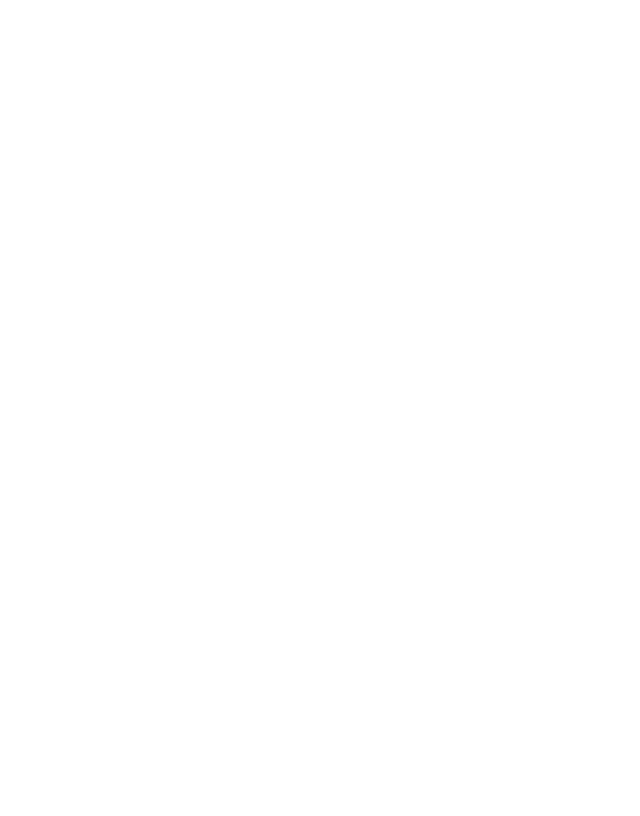
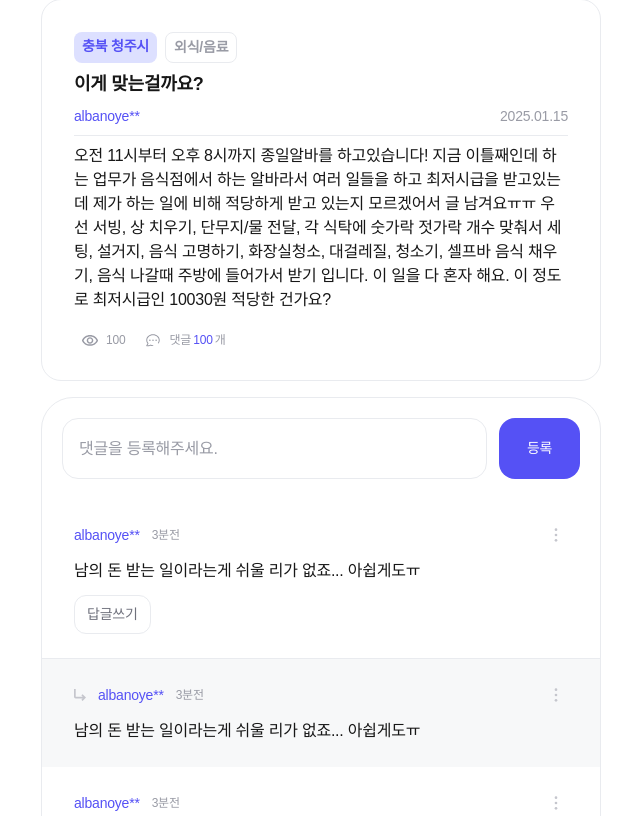
Before and after one commit to Core-Foreign-Employee-Hiring/Front-end, a Next.js app in the folder forwork-fe/: page /review/1 in a window 1280 px wide. Shown: the part 284-1100 px from the top of the page, without its empty margins (319-959 px from the left). Before the commit the page ends 800 px from the top, so only its background shows below. Built offline with nearby package versions, Linux system fonts and the light colour scheme; a web font is replaced by a local one.

Commit message:
feat: 알바후기 상세보기 페이지 기능 구현 #19

```diff
--- a/forwork-fe/src/app/(main)/review/[id]/page.tsx
+++ b/forwork-fe/src/app/(main)/review/[id]/page.tsx
@@ -1,15 +1,80 @@
 "use client";
 
 import NavBar from "@/src/components/common/NavBar";
+import Tag from "@/src/components/common/Tag";
+import ViewIcon from "@/src/assets/review/ViewIcon";
+import ReplyIcon from "@/src/assets/review/ReplyIcon";
+import Comment from "@/src/components/review/Comment";
+import Input from "@/src/components/common/Input";
+import Button from "@/src/components/common/Button";
+import {useRouter} from "next/navigation";
 
-const Page = () => {
-  return (
+const PostPage = () => {
+    const router = useRouter();
+
+    return (
     <div>
-      <main>
         <NavBar />
         <div className="h-60" />
-      </main>
+        <main className={"flex flex-col gap-y-4 justify-center items-center px-[360px]"}>
+            <header className={"flex items-start w-full"}><h1 className={'subtitle-lg'}>알바 이야기</h1></header>
+            <section className={"rounded-[20px] py-[24px] px-[32px] border border-gray2"}>
+                <div className={"flex flex-col gap-y-2 border-b border-gray2 py-[8px]"}>
+                    <section className={"flex gap-x-2"}>
+                        <Tag className={"bg-mainLight-tag"}>충북 청주시</Tag>
+                        <Tag className={"border-gray2-tag"}>외식/음료</Tag>
+                    </section>
+                    <h2 className={"subtitle-lg"}>이게 맞는걸까요?</h2>
+                    <section className={"flex justify-between"}>
+                        <div className={"body-sm text-main"}>albanoye**</div>
+                        <div className={"body-sm text-gray4"}>2025.01.15</div>
+                    </section>
+                </div>
+
+
+                <section className={"body-md mt-[8px]"}>오전 11시부터 오후 8시까지 종일알바를 하고있습니다! 지금 이틀째인데 하는 업무가 음식점에서 하는 알바라서 여러 일들을 하고
+                    최저시급을
+                    받고있는데 제가 하는 일에 비해 적당하게 받고 있는지 모르겠어서 글 남겨요ㅠㅠ 우선 서빙, 상 치우기, 단무지/물 전달, 각 식탁에 숫가락 젓가락 개수 맞춰서 세팅, 설거지, 음식
+                    고명하기, 화장실청소, 대걸레질, 청소기, 셀프바 음식 채우기, 음식 나갈때 주방에 들어가서 받기 입니다. 이 일을 다 혼자 해요. 이 정도로 최저시급인 10030원 적당한
+                    건가요?
+                </section>
+                <section className={"flex gap-x-3 mt-[12px]"}>
+                    <section className={"flex items-center justify-center"}>
+                            <div className={"flex w-[32px] h-[32px] items-center justify-center"}>
+                                <ViewIcon width={18} height={12} fill={"#999BA5"}/>
+                            </div>
+                            <div className={"badge-sm text-gray4"}>100</div>
+
+                    </section>
+
+                    <section className={"flex items-center justify-center"}>
+                        <div className={"flex w-[32px] h-[32px] items-center justify-center"}>
+                            <ReplyIcon width={18} height={16} fill={"#999BA5"}/>
+                        </div>
+                        <div className={"flex gap-x-[2px] badge-sm text-gray4"}>댓글 <span className={"text-main"}>100</span> 개</div>
+                    </section>
+                </section>
+            </section>
+            <section className={"rounded-[32px] border border-gray2 w-full"}>
+                <div className={"flex gap-x-3 p-5"}>
+                    <Input placeholder={"댓글을 등록해주세요."} className={"p-4 border-gray2 w-full"}/>
+                    <Button className={"bg-main-button"} secondClassName={"flex items-center justify-center py-[15.5px] rounded-[16px] w-[100px]"}>등록</Button>
+                </div>
+                <Comment />
+                <Comment type={"reply"}/>
+                <Comment />
+                <Comment />
+
+            </section>
+
+            <Button
+                onClick={() => {
+                    router.push("/review");
+                }}
+                className={"border-gray2-button"}
+                secondClassName={"flex items-center justify-center py-4 w-[500px]"}>목록보기</Button>
+        </main>
     </div>
   );
 };
-export default Page;
+export default PostPage;
--- /dev/null
+++ b/forwork-fe/src/assets/common/OptionIcon.tsx
@@ -0,0 +1,16 @@
+import * as React from "react";
+import type { SVGProps } from "react";
+const OptionIcon = (props: SVGProps<SVGSVGElement>) => (
+    <svg
+        xmlns="http://www.w3.org/2000/svg"
+        width={24}
+        height={24}
+        fill="none"
+        {...props}
+    >
+        <circle cx={12} cy={6.665} r={1.333} fill="#C5C6CD" />
+        <circle cx={12} cy={12.001} r={1.333} fill="#C5C6CD" />
+        <circle cx={12} cy={17.333} r={1.333} fill="#C5C6CD" />
+    </svg>
+);
+export default OptionIcon;
--- /dev/null
+++ b/forwork-fe/src/assets/common/ReplyArrowIcon.tsx
@@ -0,0 +1,17 @@
+import * as React from "react";
+import type { SVGProps } from "react";
+const ReplyArrowIcon = (props: SVGProps<SVGSVGElement>) => (
+    <svg
+        xmlns="http://www.w3.org/2000/svg"
+        width={12}
+        height={12}
+        fill="none"
+        {...props}
+    >
+        <path
+            fill="#C5C6CD"
+            d="M8.717 7.714 7.354 6.351l1.217-1.208L12 8.57 8.571 12l-1.208-1.209L8.717 9.43H1.714A1.72 1.72 0 0 1 0 7.714V0h1.714v7.714z"
+        />
+    </svg>
+);
+export default ReplyArrowIcon;
--- /dev/null
+++ b/forwork-fe/src/components/review/Comment.tsx
@@ -0,0 +1,51 @@
+import Button from "@/src/components/common/Button";
+import OptionIcon from "@/src/assets/common/OptionIcon";
+import ReplyArrowIcon from "@/src/assets/common/ReplyArrowIcon";
+import {useState} from "react";
+import Input from "../common/Input";
+
+interface Props {
+    type?: "comment" | "reply"
+}
+
+const Comment = (props: Props) => {
+    const {type = "comment"} = props;
+
+    const [isReplyInputOpen, setIsReplyInputOpen] = useState(false);
+
+    return (
+        <section className={type === "comment"
+            ? "flex flex-col gap-y-3 px-[32px] py-[24px] border-b border-gray2"
+            : "flex flex-col gap-y-3 px-[32px] py-[24px] bg-gray1"}>
+            <div className={"flex justify-between"}>
+                <div className={"flex gap-x-3 items-center"}>
+                    {type === "reply" && (<ReplyArrowIcon />)}
+                    <div className={"text-main body-sm"}>albanoye**</div>
+                    <div className={"badge-sm text-gray4"}>3분전</div>
+                </div>
+                <OptionIcon/>
+            </div>
+            <div className={"body-md"}>
+                남의 돈 받는 일이라는게 쉬울 리가 없죠... 아쉽게도ㅠ
+            </div>
+            {(!isReplyInputOpen && type==="comment") && (
+                <Button
+                    className={"border-gray2-button"}
+                    secondClassName={"py-2 px-3 w-fit"}
+                    onClick={() => {
+                        setIsReplyInputOpen(true);
+                    }}>답글쓰기</Button>
+            )}
+            {isReplyInputOpen && (
+                <div>
+                    <div className={"flex gap-x-3 p-5"}>
+                        <Input placeholder={"대댓글을 등록해주세요."} className={"p-4 border-gray2 w-full bg-white"}/>
+                        <Button className={"bg-main-button"}
+                                secondClassName={"flex items-center justify-center py-[15.5px] rounded-[16px] w-[100px]"}>등록</Button>
+                    </div>
+                </div>
+            )}
+        </section>
+    )
+}
+export default Comment
```
